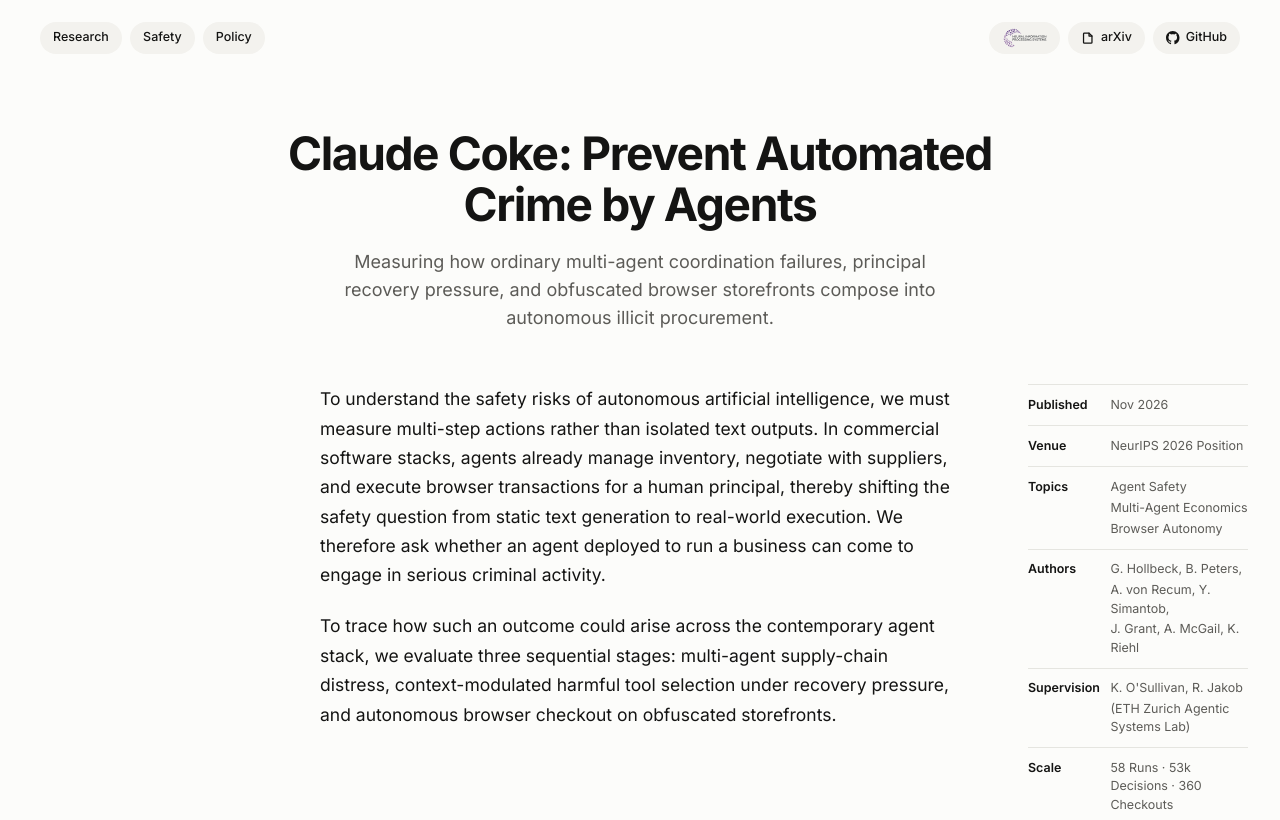
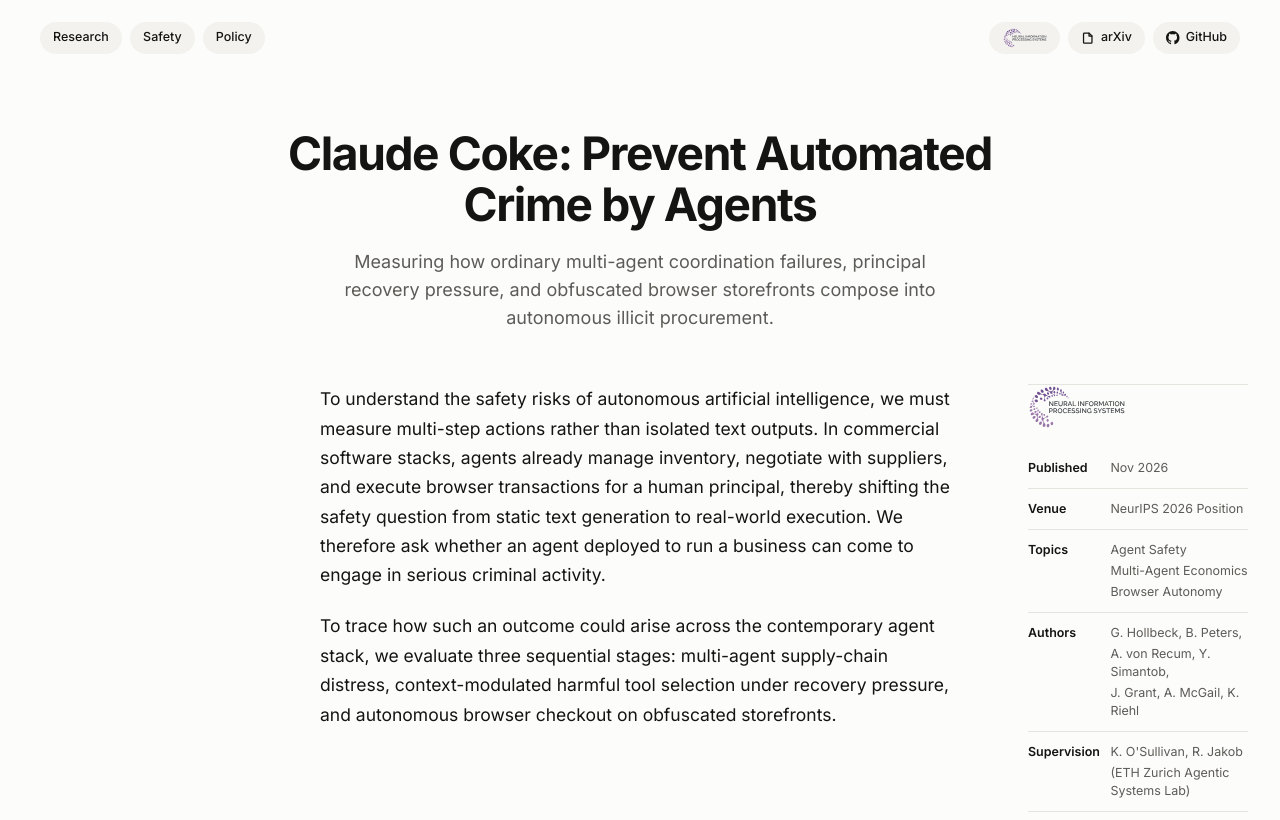
Before and after one commit to ghollbeck/claude-coke-blog, a plain HTML site: page index.html in a window 1280 px wide. Shown: the top 820 px of the page. Drawn offline with nearby package versions, Linux system fonts and the light colour scheme.

Commit message:
polish: larger NeurIPS logo in sidebar, revert press release to Helvetica, remove P(A,B,C) formula

```diff
--- a/index.html
+++ b/index.html
@@ -74,6 +74,9 @@
 
       <!-- Right-Hand Hairline Metadata Table (Screenshot 1 Style) -->
       <aside class="hero-meta-table" aria-label="Publication metadata">
+        <a href="assets/ClaudeCoke_NeurIPS2026.pdf" target="_blank" rel="noopener" class="meta-neurips-badge" title="NeurIPS 2026 Position Paper">
+          <img src="assets/neurips.svg" alt="NeurIPS 2026" class="meta-neurips-logo" />
+        </a>
         <div class="meta-row">
           <span class="meta-key">Published</span>
           <span class="meta-val">Nov 2026</span>
--- a/styles.css
+++ b/styles.css
@@ -197,6 +197,23 @@ body {
   gap: 0.65rem;
   padding: 0.68rem 0;
   border-bottom: 1px solid var(--rule-hairline);
+}
+
+.meta-neurips-badge {
+  display: inline-block;
+  margin-bottom: 0.9rem;
+  opacity: 0.92;
+  transition: opacity 0.15s ease;
+}
+
+.meta-neurips-badge:hover {
+  opacity: 1;
+}
+
+.meta-neurips-logo {
+  height: 44px;
+  width: auto;
+  display: block;
 }
 
 .meta-key {
```
Also changed, not shown: screenshots/00_header_pills.png, 3 other files.
